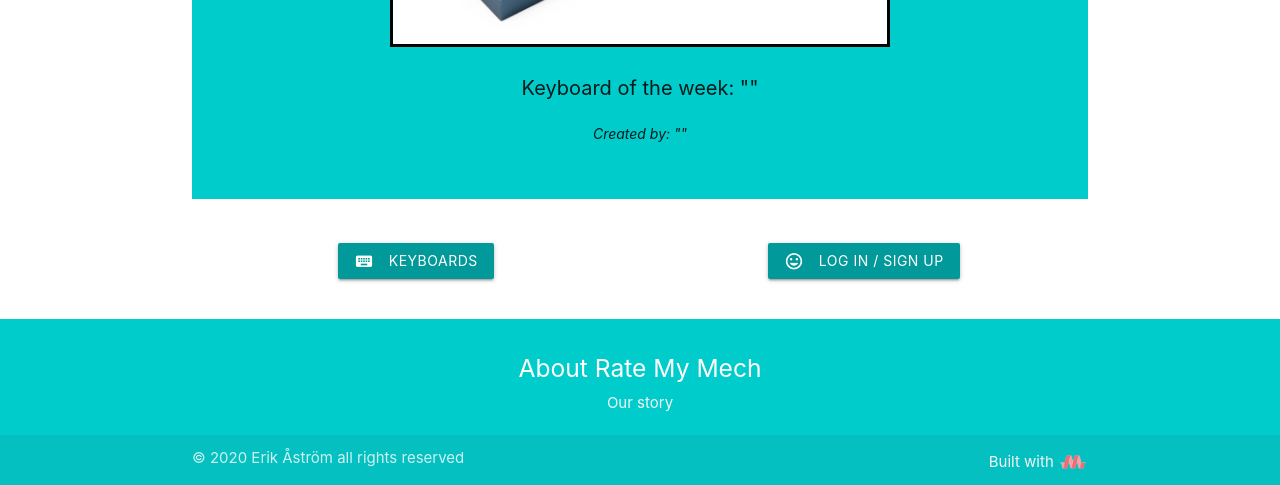
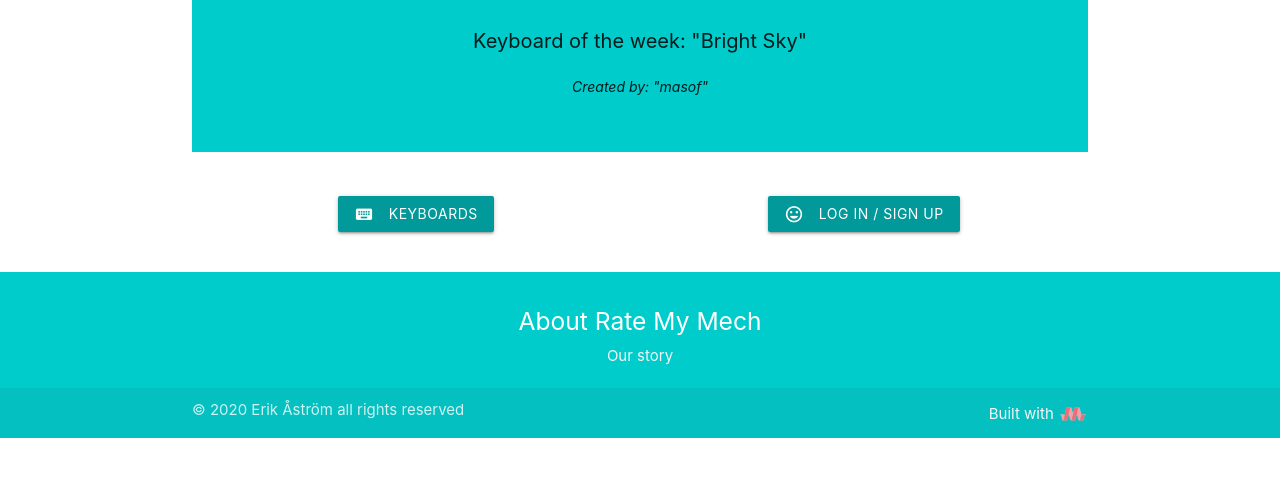
Before and after one commit to astromerik/milestone3, a Flask app: page / in a window 1280 px wide. Shown: the part 732-1217 px from the top of the page. After the commit the page ends 1170 px from the top, so only its background shows below. Run offline with Flask 2, Linux system fonts and the light colour scheme; data that the repository does not hold is empty; some libraries are stand-ins or nearby versions.

Commit message:
deleted unused pictures

```diff
--- a/templates/home.html
+++ b/templates/home.html
@@ -9,9 +9,9 @@
 <h5><em><u>THE</u> platform for keyboard enthusiasts</em></h5>
 
 <div class="center-align heroposition">
-<img id="heroimage" src="static/images/hero.png" alt="hero image">
-    <p id="keyboardoftheweek">Keyboard of the week: "{{projects.projectName}}"</p>
-    <p id="creatoroftheweek" >Created by: "{{projects.creator}}"</p>
+<img id="heroimage" src="https://e3625d23-d41e-4fd0-bd41-c42c0b609ebe.ws-eu01.gitpod.io/mini-browser/workspace/milestone3/static/images/hero.png" alt="hero image">
+    <p id="keyboardoftheweek">Keyboard of the week: "Bright Sky"</p>
+    <p id="creatoroftheweek" >Created by: "masof"</p>
 </div>
 
 
```
Also changed, not shown: static/images/bubbly.jpg (deleted), static/images/exitbutton.jpg (deleted), static/images/hero.png (deleted), static/images/oops.png (deleted).
